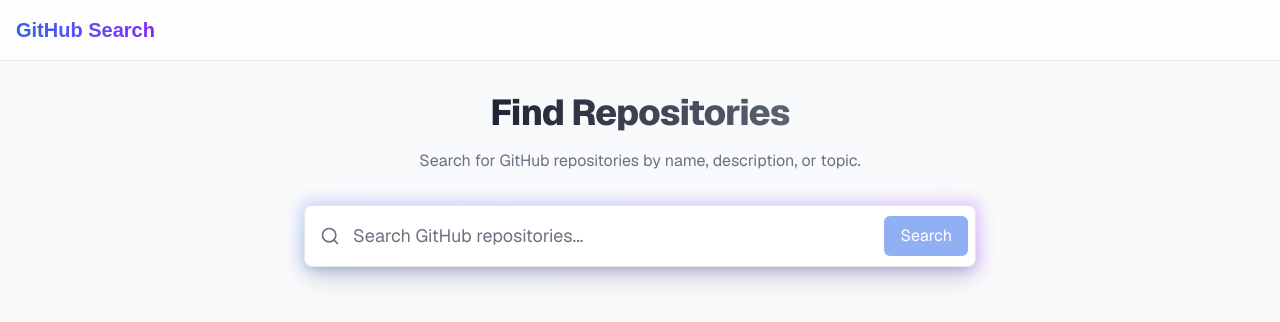
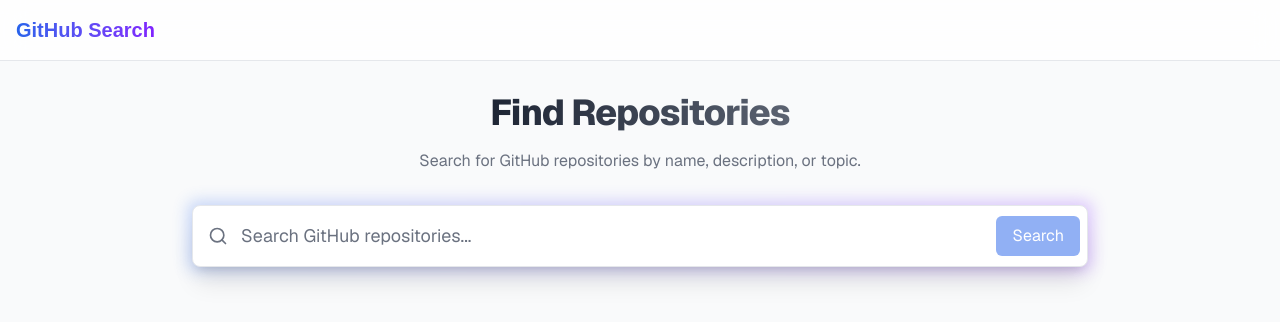
Before and after one commit to hiroky1983/1d_assignment, a Next.js app: page / in a window 1280 px wide. Shown: the top 322 px of the page. Built offline with nearby package versions, Linux system fonts and the light colour scheme.

Commit message:
refactor: 検索ロジックとUIを`SearchContainer`コンポーネントに抽出し、`SearchInput`の最大幅を調整

```diff
--- /dev/null
+++ b/features/search/components/SearchContainer.tsx
@@ -0,0 +1,56 @@
+'use client'
+
+import { EmptyState } from '@/components/states/EmptyState'
+import { ErrorState } from '@/components/states/ErrorState'
+import { LoadingState } from '@/components/states/LoadingState'
+import { Pagination } from '@/features/search/components/Pagination'
+import { RepoList } from '@/features/search/components/RepoList'
+import { SearchInput } from '@/features/search/components/SearchInput'
+import { useSearch } from '@/features/search/hooks/useSearch'
+
+/**
+ * 検索画面のコンテンツコンポーネント (Client Component)
+ * 検索ロジックと結果表示を担当します。
+ */
+export const SearchContainer = () => {
+  const { query, triggerSearch, data, error, isLoading, page, setPage } =
+    useSearch()
+
+  return (
+    <div className="flex w-full flex-col items-center">
+      <SearchInput
+        value={query}
+        onSearch={triggerSearch}
+        isLoading={isLoading}
+      />
+
+      <div className="mt-8 w-full">
+        {error ? (
+          <ErrorState error={error} reset={() => window.location.reload()} />
+        ) : isLoading && !data ? (
+          <LoadingState />
+        ) : data?.items ? (
+          data.items.length > 0 ? (
+            <>
+              <div className="text-app-text-muted mx-auto mb-4 w-full max-w-7xl text-right text-sm">
+                Found {data.total_count.toLocaleString()} results
+              </div>
+              <RepoList
+                repos={data.items}
+                currentQuery={query}
+                currentPage={page}
+              />
+              <Pagination
+                currentPage={page}
+                totalCount={data.total_count}
+                onPageChange={setPage}
+              />
+            </>
+          ) : (
+            <EmptyState />
+          )
+        ) : null}
+      </div>
+    </div>
+  )
+}
--- a/features/search/components/SearchInput.tsx
+++ b/features/search/components/SearchInput.tsx
@@ -63,7 +63,7 @@ export const SearchInput = ({
   return (
     <form
       onSubmit={handleSubmit(onSubmit)}
-      className="group relative w-full max-w-2xl"
+      className="group relative w-full max-w-4xl"
     >
       <div className="from-app-primary absolute -inset-1 rounded-lg bg-linear-to-r to-violet-600 opacity-25 blur transition duration-1000 group-hover:opacity-50 group-hover:duration-200"></div>
       <div className="relative">
--- a/screens/SearchScreen.tsx
+++ b/screens/SearchScreen.tsx
@@ -1,23 +1,13 @@
-'use client'
-
 import { Suspense } from 'react'
 
-import { EmptyState } from '@/components/states/EmptyState'
-import { ErrorState } from '@/components/states/ErrorState'
 import { LoadingState } from '@/components/states/LoadingState'
-import { Pagination } from '@/features/search/components/Pagination'
-import { RepoList } from '@/features/search/components/RepoList'
-import { SearchInput } from '@/features/search/components/SearchInput'
-import { useSearch } from '@/features/search/hooks/useSearch'
+import { SearchContainer } from '@/features/search/components/SearchContainer'
 
 /**
- * 検索画面のコンテンツコンポーネント (Client Component)
- * 検索ロジックと結果表示を担当します。
+ * 検索画面のメインコンポーネント (Server Component)
+ * 画面全体のレイアウト、ロードされない静的ヘッダー、および Suspense 境界を提供します。
  */
-const SearchScreenContent = () => {
-  const { query, triggerSearch, data, error, isLoading, page, setPage } =
-    useSearch()
-
+export const SearchScreen = () => {
   return (
     <div className="bg-app-bg text-app-text-main min-h-screen pb-20 font-sans">
       <main className="container mx-auto flex flex-col items-center px-4 py-8">
@@ -30,58 +20,16 @@ const SearchScreenContent = () => {
           </p>
         </div>
 
-        <SearchInput
-          value={query}
-          onSearch={triggerSearch}
-          isLoading={isLoading}
-        />
-
-        <div className="mt-8 w-full">
-          {error ? (
-            <ErrorState error={error} reset={() => window.location.reload()} />
-          ) : isLoading && !data ? (
-            <LoadingState />
-          ) : data?.items ? (
-            data.items.length > 0 ? (
-              <>
-                <div className="text-app-text-muted mx-auto mb-4 w-full max-w-7xl text-right text-sm">
-                  Found {data.total_count.toLocaleString()} results
-                </div>
-                <RepoList
-                  repos={data.items}
-                  currentQuery={query}
-                  currentPage={page}
-                />
-                <Pagination
-                  currentPage={page}
-                  totalCount={data.total_count}
-                  onPageChange={setPage}
-                />
-              </>
-            ) : (
-              <EmptyState />
-            )
-          ) : null}
-        </div>
+        <Suspense
+          fallback={
+            <div className="w-full">
+              <LoadingState />
+            </div>
+          }
+        >
+          <SearchContainer />
+        </Suspense>
       </main>
     </div>
   )
 }
-
-/**
- * 検索画面のメインコンポーネント
- * UseSearch hook や Suspense boundary を管理します。
- */
-export const SearchScreen = () => {
-  return (
-    <Suspense
-      fallback={
-        <div className="bg-app-bg min-h-screen">
-          <LoadingState />
-        </div>
-      }
-    >
-      <SearchScreenContent />
-    </Suspense>
-  )
-}
```
